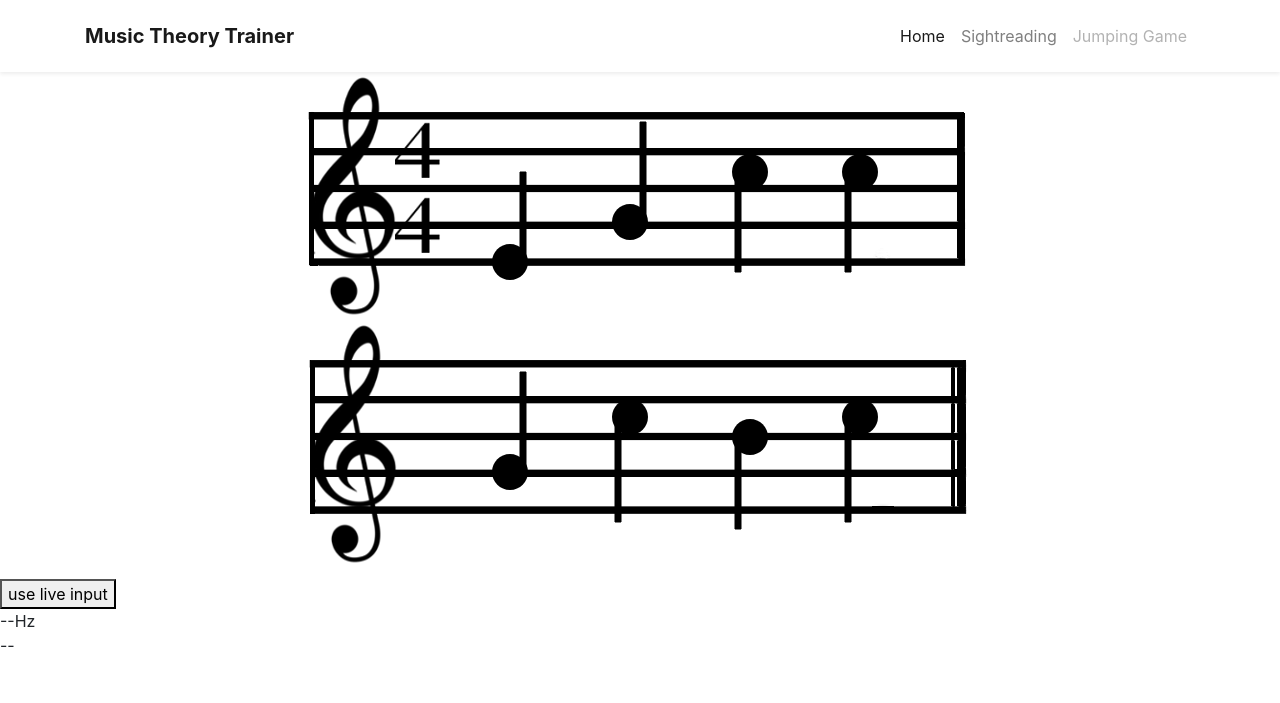
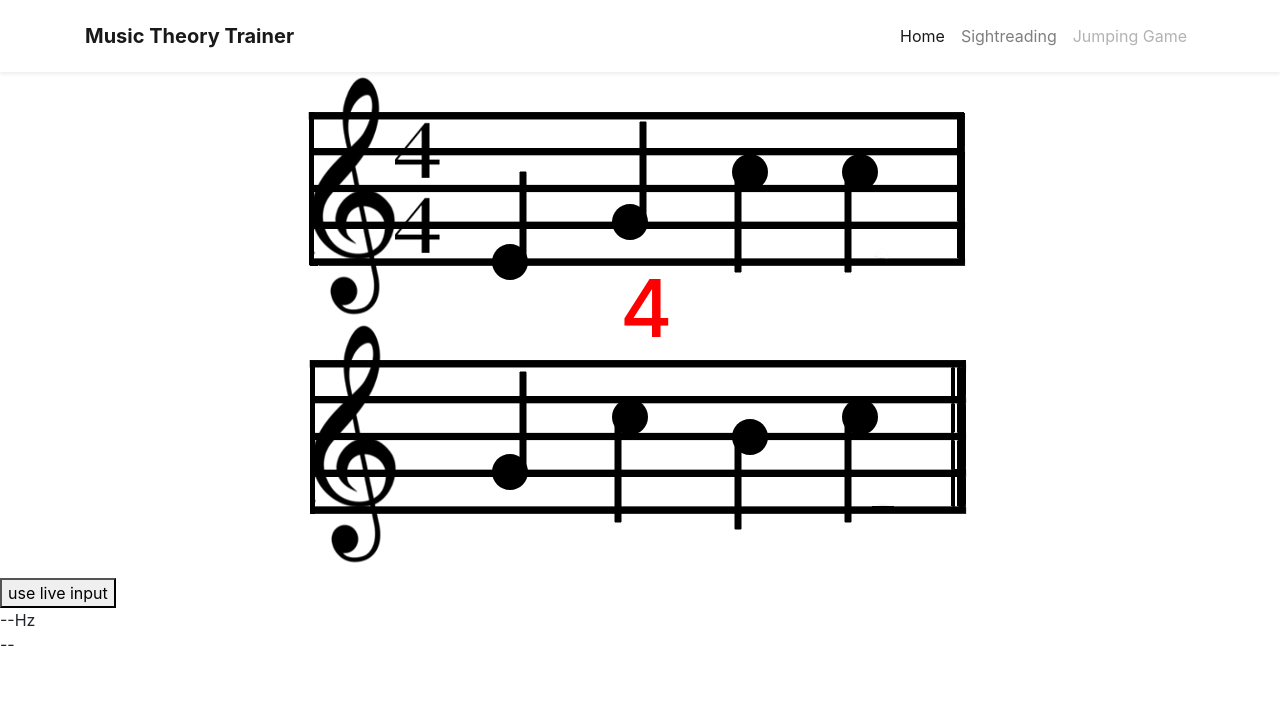
Before and after one commit to genesisbarrios/ShellHacks2019, a plain HTML site: page views/sightreading.html in a window 1280 px wide. Both pictures are taken after a click on the button "Start". Shown: the top 703 px of the page. Drawn offline with nearby package versions, Linux system fonts and the light colour scheme; no server answers.

Commit message:
countdown visible

```diff
--- a/views/sightreading.html
+++ b/views/sightreading.html
@@ -12,7 +12,6 @@
 
             var button = document.getElementById('show_button');
             button.addEventListener('click', function(e){
-                console.log('event listener');
                 if(button.style.display === "none") {
                     button.style.display = "block";
                 } else {
@@ -20,6 +19,9 @@
                 }
 
                 drawNotes();
+
+                var countdown = document.getElementById('countdown');
+                countdown.classList.remove("invisible");
             });
 
 
@@ -113,6 +115,17 @@
                 display: block;
                 width: 700px;
             }
+
+            #countdown{
+                position: absolute;
+                z-index: 1;
+                color:red;
+                left: 620px;
+                top: 260px;
+                width:200px;
+                height:100px;
+                font-size:5em;
+            }
         </style>
 	</head>
 	<body>
@@ -121,7 +134,7 @@
             <button type="button" data-toggle="collapse" data-target="#navbarSupportedContent" aria-controls="navbarSupportedContent" aria-expanded="false" aria-label="Toggle navigation" class="navbar-toggler"><span class="navbar-toggler-icon"></span></button>
             <div id="navbarSupportedContent" class="collapse navbar-collapse">
             <ul class="navbar-nav ml-auto">
-                <li class="nav-item active"><a href="#" class="nav-link">Home<span class="sr-only">(current)</span></a></li>
+                <li class="nav-item active"><a href="index.html" class="nav-link">Home<span class="sr-only">(current)</span></a></li>
                 <li class="nav-item"><a href="sightreading.html" class="nav-link">Sightreading</a></li>
                 <li class="nav-item"><a href="game.html" tabindex="-1" class="nav-link disabled">Jumping Game</a></li>
             </ul>
@@ -132,8 +145,9 @@
             <canvas id="canvas" width="700" height="500"></div>
         </div>
 
+        <h1 id="countdown" class="invisible">4</h1>
+
         <!--Button-->
-        <link rel="stylesheet" href="https://stackpath.bootstrapcdn.com/bootstrap/4.1.3/css/bootstrap.min.css">
         <div class="container">
             <div class="row">
             <div class="col text-center">
```
Also changed, not shown: views/style.css (line endings or trailing spaces).
